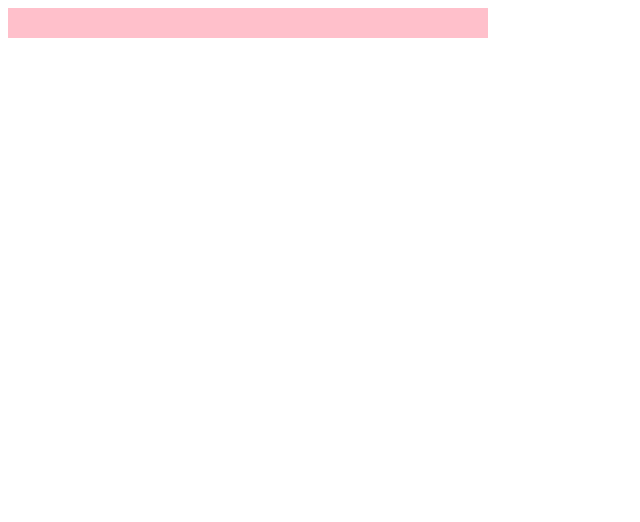
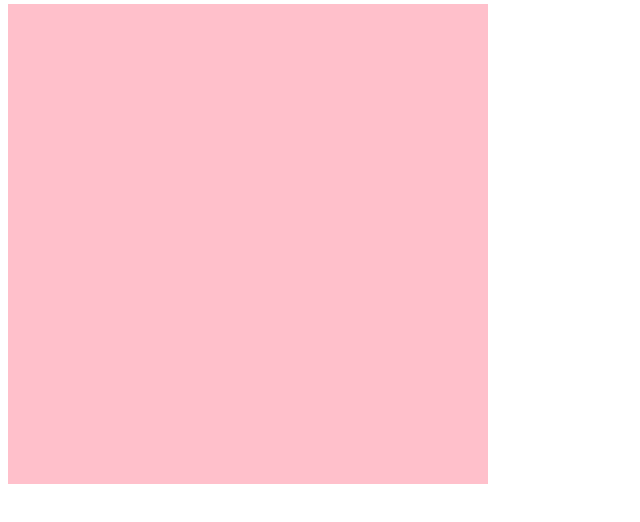
Before and after one commit to bradabayor/etch-a-sketch, a plain HTML site: page index.html in a window 1280 px wide. Shown: the whole page, without its empty margins (0-640 px from the left). Drawn offline with Linux system fonts and the light colour scheme.

Commit message:
completed array code and class change once hovered

```diff
--- a/scripts/script.js
+++ b/scripts/script.js
@@ -1,12 +1,22 @@
 const container = document.querySelector('.container');
+var linebreak = document.createElement("br");
 
-let toAdd = document.createDocumentFragment();
+let addDiv = document.createDocumentFragment();
 
 for (var i = 0; i < 16; i++) {
-	var newDiv = document.createElement("div");
-	newDiv.id = "pixel" + (i + 1);
-	newDiv.className = "pixel";
-	toAdd.appendChild(newDiv);
+	for (var j = 0; j < 16; j++) {
+	var div = document.createElement("div");
+	div.className = "pixel";
+	addDiv.appendChild(div);
+	}
+	container.appendChild(addDiv);
+	var linebreak = document.createElement("br");
+	container.appendChild(linebreak);
 }
 
-container.appendChild(toAdd);
+var pixels = document.getElementsByClassName("pixel");
+for (i = 0; i < pixels.length; i++) {
+	pixels[i].addEventListener("mouseover", function() {
+		this.style.backgroundColor = "black";
+		});
+}
--- a/styles/style.css
+++ b/styles/style.css
@@ -3,4 +3,9 @@
 	background-color: pink;
 	width: 30px;
 	height: 30px;
+	margin-top: -4px;
 }
+
+.drawn {
+	background-color: black;
+}
```
Also changed, not shown: index.html (line endings or trailing spaces).
